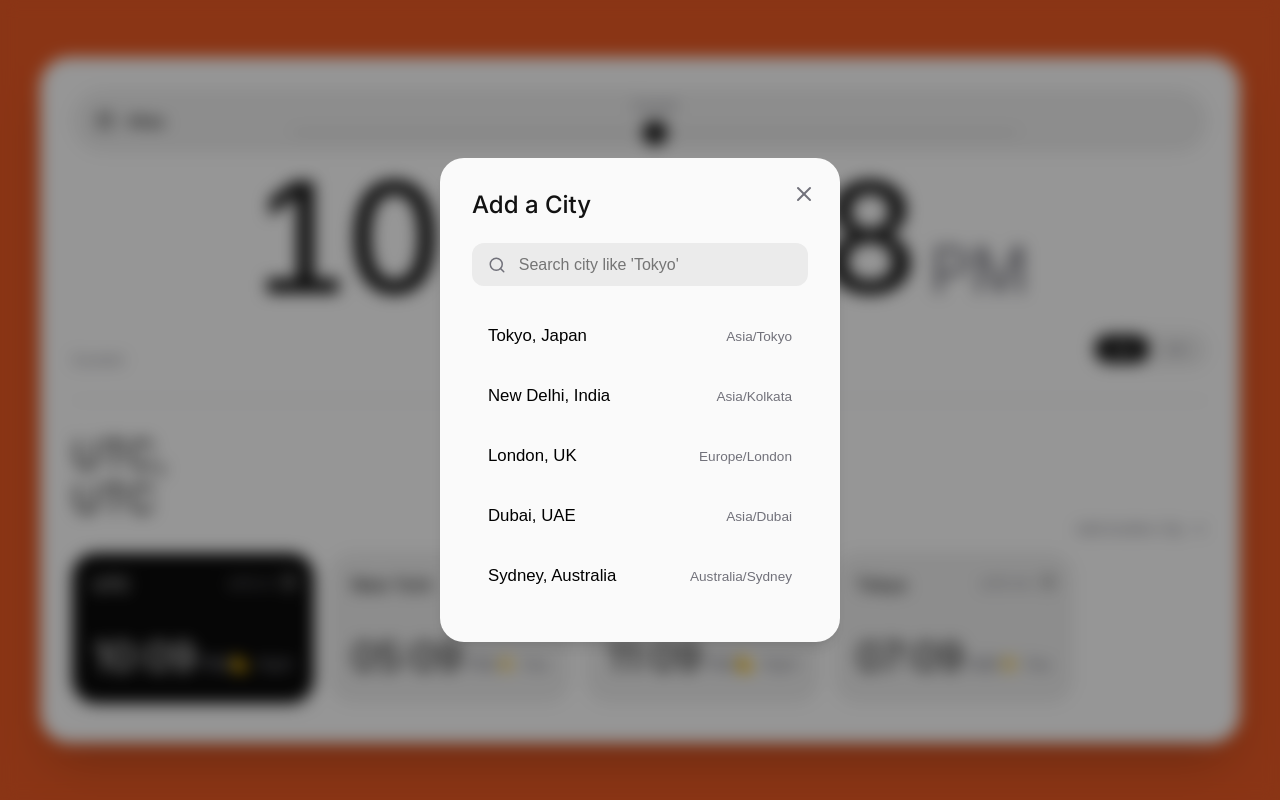
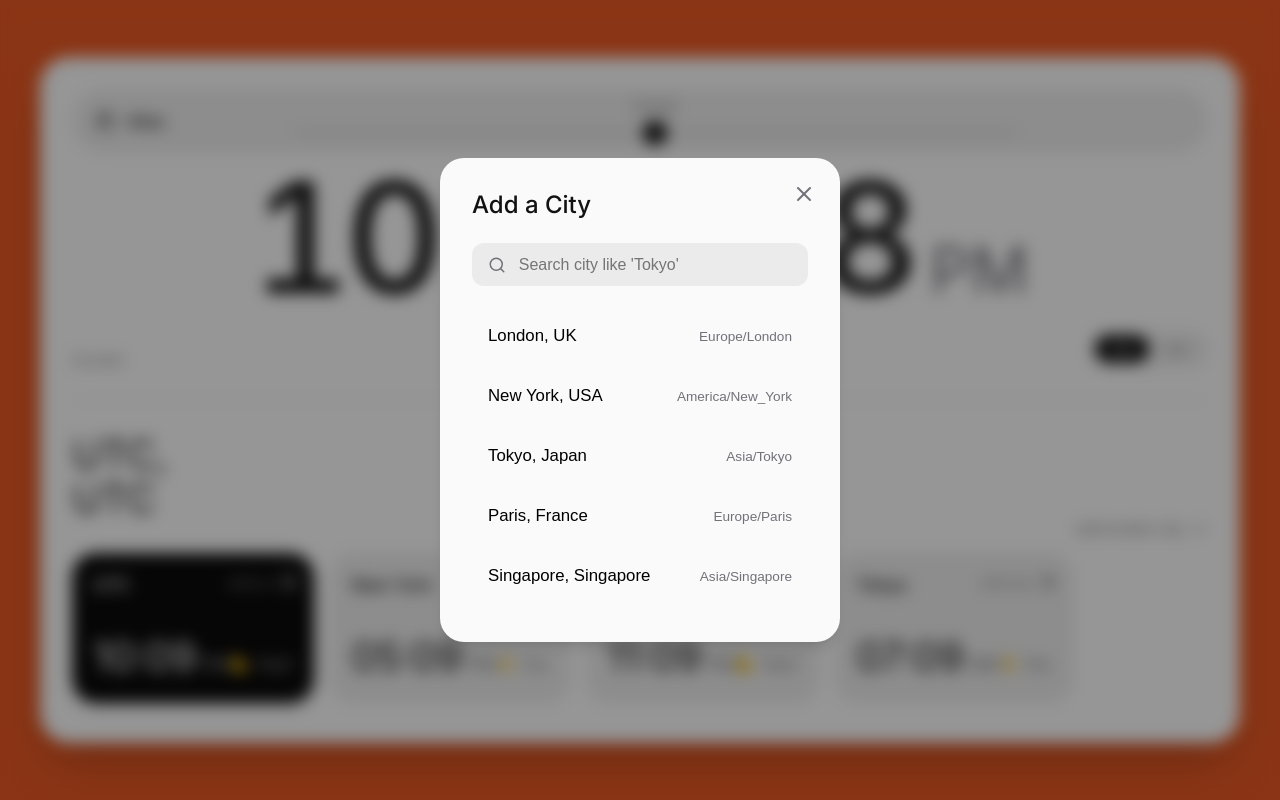
Before and after one commit to glenn-joseph/Atlas_World_Clock, a React (Vite) app: page / in a window 1280 px wide. Both pictures are taken after a click on the button "Add Another City". Built offline with nearby package versions, Linux system fonts and the light colour scheme.

Commit message:
Expand Add City modal with user requested cities list

```diff
--- a/src/components/AddCityModal.jsx
+++ b/src/components/AddCityModal.jsx
@@ -2,12 +2,31 @@ import React, { useState } from 'react';
 import { X, Search } from 'lucide-react';
 
 const COMMON_CITIES = [
+  { name: 'London, UK', zone: 'Europe/London' },
+  { name: 'New York, USA', zone: 'America/New_York' },
   { name: 'Tokyo, Japan', zone: 'Asia/Tokyo' },
+  { name: 'Paris, France', zone: 'Europe/Paris' },
+  { name: 'Singapore, Singapore', zone: 'Asia/Singapore' },
+  { name: 'Hong Kong, China', zone: 'Asia/Hong_Kong' },
+  { name: 'Los Angeles, USA', zone: 'America/Los_Angeles' },
+  { name: 'Dubai, UAE', zone: 'Asia/Dubai' },
+  { name: 'Mumbai, India', zone: 'Asia/Kolkata' },
+  { name: 'Sydney, Australia', zone: 'Australia/Sydney' },
+  { name: 'Berlin, Germany', zone: 'Europe/Berlin' },
+  { name: 'Shanghai, China', zone: 'Asia/Shanghai' },
+  { name: 'San Francisco, USA', zone: 'America/Los_Angeles' },
+  { name: 'Toronto, Canada', zone: 'America/Toronto' },
+  { name: 'Bangkok, Thailand', zone: 'Asia/Bangkok' },
+  { name: 'Seoul, South Korea', zone: 'Asia/Seoul' },
+  { name: 'Rome, Italy', zone: 'Europe/Rome' },
+  { name: 'Madrid, Spain', zone: 'Europe/Madrid' },
+  { name: 'Mexico City, Mexico', zone: 'America/Mexico_City' },
+  { name: 'Moscow, Russia', zone: 'Europe/Moscow' },
   { name: 'New Delhi, India', zone: 'Asia/Kolkata' },
-  { name: 'London, UK', zone: 'Europe/London' },
-  { name: 'Dubai, UAE', zone: 'Asia/Dubai' },
-  { name: 'Sydney, Australia', zone: 'Australia/Sydney' },
-  { name: 'San Francisco, USA', zone: 'America/Los_Angeles' }
+  { name: 'Istanbul, Turkey', zone: 'Europe/Istanbul' },
+  { name: 'Amsterdam, Netherlands', zone: 'Europe/Amsterdam' },
+  { name: 'Chicago, USA', zone: 'America/Chicago' },
+  { name: 'Sao Paulo, Brazil', zone: 'America/Sao_Paulo' }
 ];
 
 export default function AddCityModal({ onClose, onAdd }) {
```
